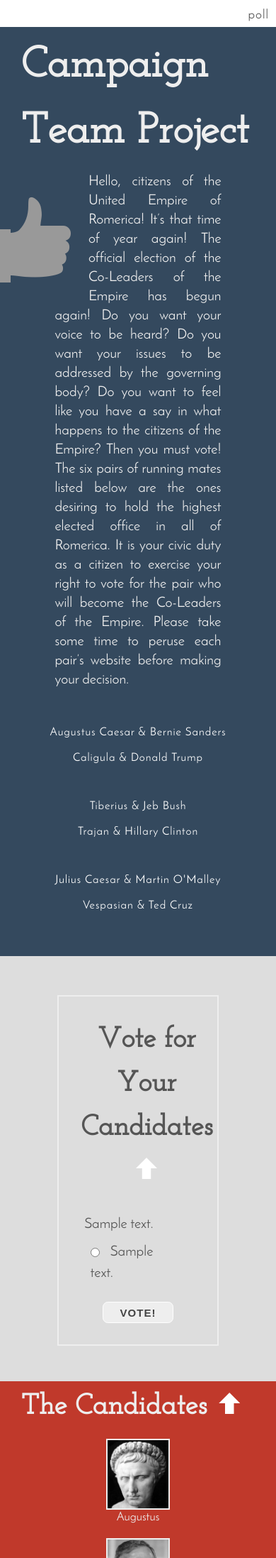
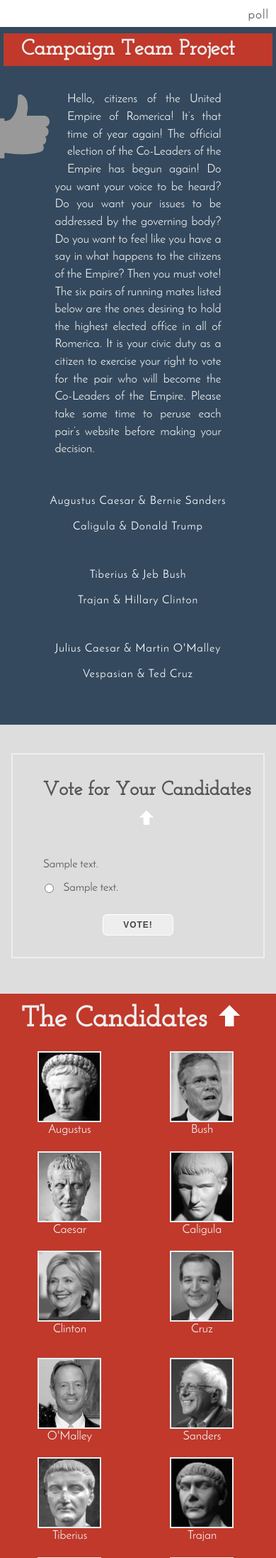
Before and after one commit to knittingarch/Campaign-Project, a Django app: page /1/ in a window 390 px wide. Shown: the part 40-2235 px from the top of the page at 71% size. Run offline with Django 3.2, Linux system fonts and the light colour scheme; tables that the repository leaves empty hold one stand-in row (values such as "Sample post").

Commit message:
media queries and UX changes

```diff
--- a/campaign/settings.py
+++ b/campaign/settings.py
@@ -20,10 +20,10 @@ BASE_DIR = os.path.dirname(os.path.dirname(os.path.abspath(__file__)))
 # See https://docs.djangoproject.com/en/1.9/howto/deployment/checklist/
 
 # SECURITY WARNING: keep the secret key used in production secret!
-SECRET_KEY = os.environ.get('SECRET_KEY')
+SECRET_KEY = os.environ.get('SECRET_KEY') or 'bob'
 
 # SECURITY WARNING: don't run with debug turned on in production!
-DEBUG = False
+DEBUG = os.environ.get('DEBUG_STATUS') or 'True'
 
 ALLOWED_HOSTS = ['*']
 
--- /dev/null
+++ b/campaign/static/poll/queries.css
@@ -0,0 +1,144 @@
+/* 905px or smaller */
+@media only screen and (max-width: 905px) {
+
+div.poll-question {
+    width: 80%;
+    font-size: 95%;
+}
+
+}  /* closes the media tag */
+
+
+/* 750px or smaller */
+@media only screen and (max-width: 750px) {
+
+div.section.group.intro .yes.giant-icon {
+    font-size: 600%;
+}
+
+div.section.group.intro h1 {
+    font-size: 250%;
+}
+
+div.section.group.results h1 {
+    font-size: 250%;
+}
+
+}  /* closes the media tag */
+
+
+/* 675px or smaller */
+@media only screen and (max-width: 675px) {
+
+div.section.group.intro h1 {
+    font-size: 250%;
+}
+
+div.section.group.intro p {
+    font-size: 85%;
+    line-height: 145%;
+}
+
+div.section.group.intro .yes.giant-icon {
+    font-size: 600%;
+}
+
+div.poll-question {
+    width: 85%;
+    font-size: 90%;
+    margin-top: 40px;
+}
+
+div.poll-question form.poll-options {
+    width: 65%;
+    margin: 0 auto;
+}
+
+}  /* closes the media tag */
+
+
+/* 580px or smaller */
+@media only screen and (max-width: 580px) {
+
+div.col.span_1_of_6 {
+    width: 31.70%; /* changes this to a 1_of_4 grid */
+}
+
+div.section.group.intro h1 {
+    font-size: 200%;
+}
+
+div.section.group.results h1 {
+    font-size: 200%;
+}
+
+div.section.group.poll div.poll-question h2.poll-header {
+    font-size: 180%;
+    }
+
+}  /* closes the media tag */
+
+
+/* 530px or smaller */
+@media only screen and (max-width: 530px) {
+
+div.section.group.pairs .col.span_1_of_3 {
+    width: 100%;
+}
+
+div.poll-question {
+    width: 94%;
+    font-size: 80%;
+    margin-top: 35px;
+}
+
+div.poll-question form.poll-options {
+    width: 70%;
+    margin: 0 auto;
+}
+
+div.section.group.poll div.poll-question h2.poll-header {
+    font-size: 170%;
+    }
+
+div.section.group.results {
+    padding-bottom: 35px;
+}
+
+div.section.group.results h1 {
+    font-size: 160%;
+    margin-bottom: 10px;
+}
+
+div.section.group.results ul.results-list {
+    margin-left: 40px;
+}
+
+div.section.group.results ul.results-list li {
+    font-size: 90%;
+}
+
+}  /* closes the media tag */
+
+
+/* 400px or smaller */
+@media only screen and (max-width: 400px) {
+
+div.col.span_1_of_6 {
+    width: 49.2%;  /* changes this to a 1_of_4 grid */
+}
+
+div.section.group.intro h1 {
+    font-size: 150%;
+}
+
+div.section.group.intro p {
+    padding-top: 35px;
+}
+
+div.poll-question form.poll-options {
+    width: 75%;
+    margin: 0 auto;
+}
+
+}  /* closes the media tag */
--- a/campaign/static/poll/style.css
+++ b/campaign/static/poll/style.css
@@ -167,6 +167,11 @@ nav ul.menu li {
     margin: 0 auto;
     text-align: justify;
 }
+
+.intro h1 {
+    background-color: #c0392b;
+    width: 100%;
+    }
 
 
 div.pairs {
--- a/poll/templates/poll/detail.html
+++ b/poll/templates/poll/detail.html
@@ -35,6 +35,7 @@
         <link rel="stylesheet" href="{% static 'poll/6cols.css' %}" media="all">
 
         <link href="http://code.ionicframework.com/ionicons/2.0.1/css/ionicons.min.css" rel="stylesheet">
+        <link rel="stylesheet" type="text/css" href="{% static 'poll/queries.css' %}" />
         <link rel="stylesheet" type="text/css" href="{% static 'poll/style.css' %}" />
 
     </head>
@@ -56,8 +57,8 @@
         <div class="section group intro">
             <div class="col span_1_of_1">
 <!--                <a class="giant-icon star ion-asterisk"></a>-->
-                <h1>Campaign Team Project</h1>
-                <span class="yes giant-icon ion-thumbsup"></span>
+                    <h1>Campaign Team Project</h1>
+                    <span class="yes giant-icon ion-thumbsup"></span>
 <!--                <span class="no giant-icon ion-thumbsdown"></span>-->
                 <p>Hello, citizens of the United Empire of Romerica! It’s that time of year again! The official election
                     of the Co-Leaders of the Empire has begun again! Do you want your voice to be heard? Do you want
```
Also changed, not shown: other parts of campaign/static/poll/style.css (+29 -4 lines), poll/templates/poll/results.html (+7 -3 lines).
